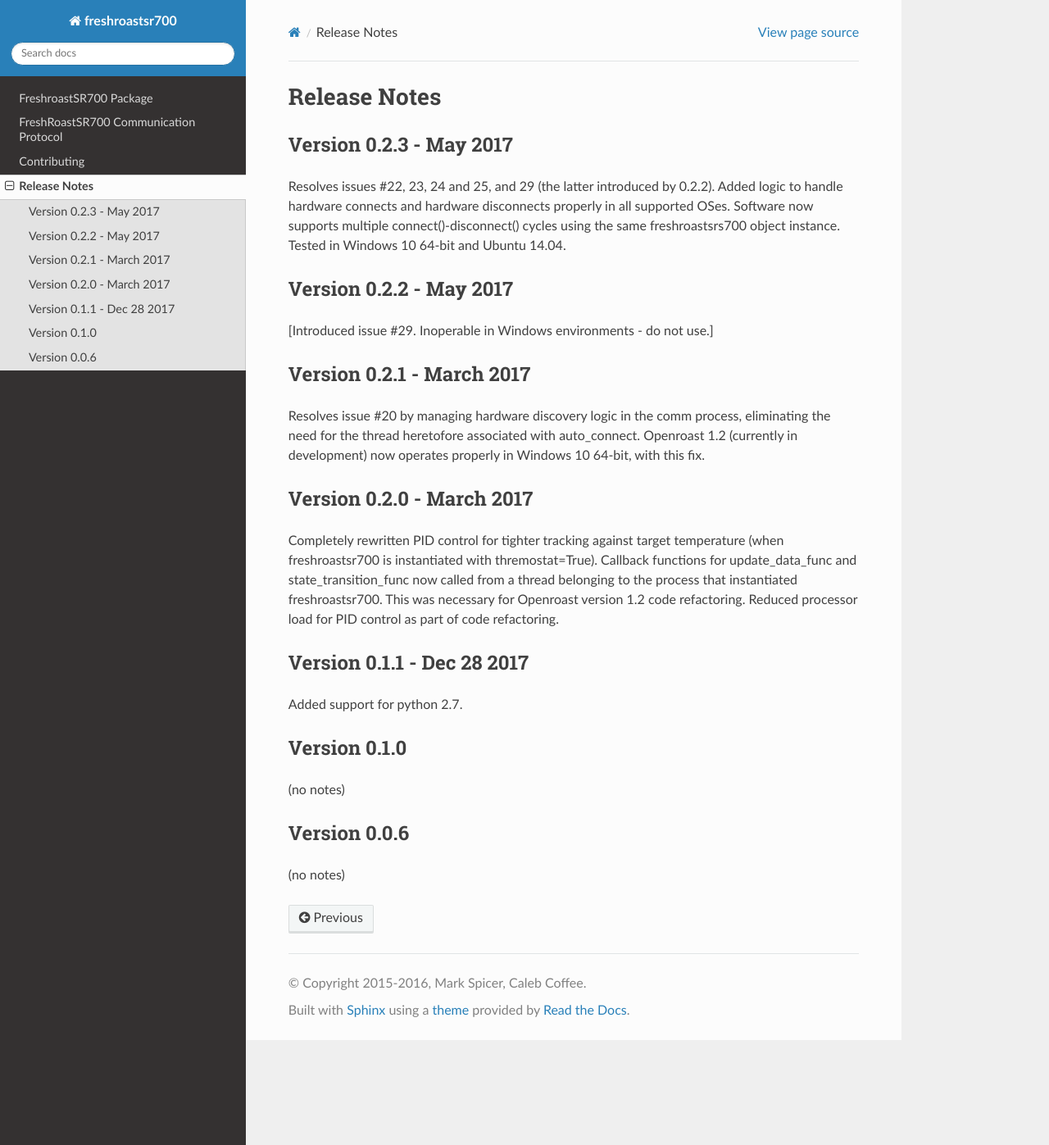
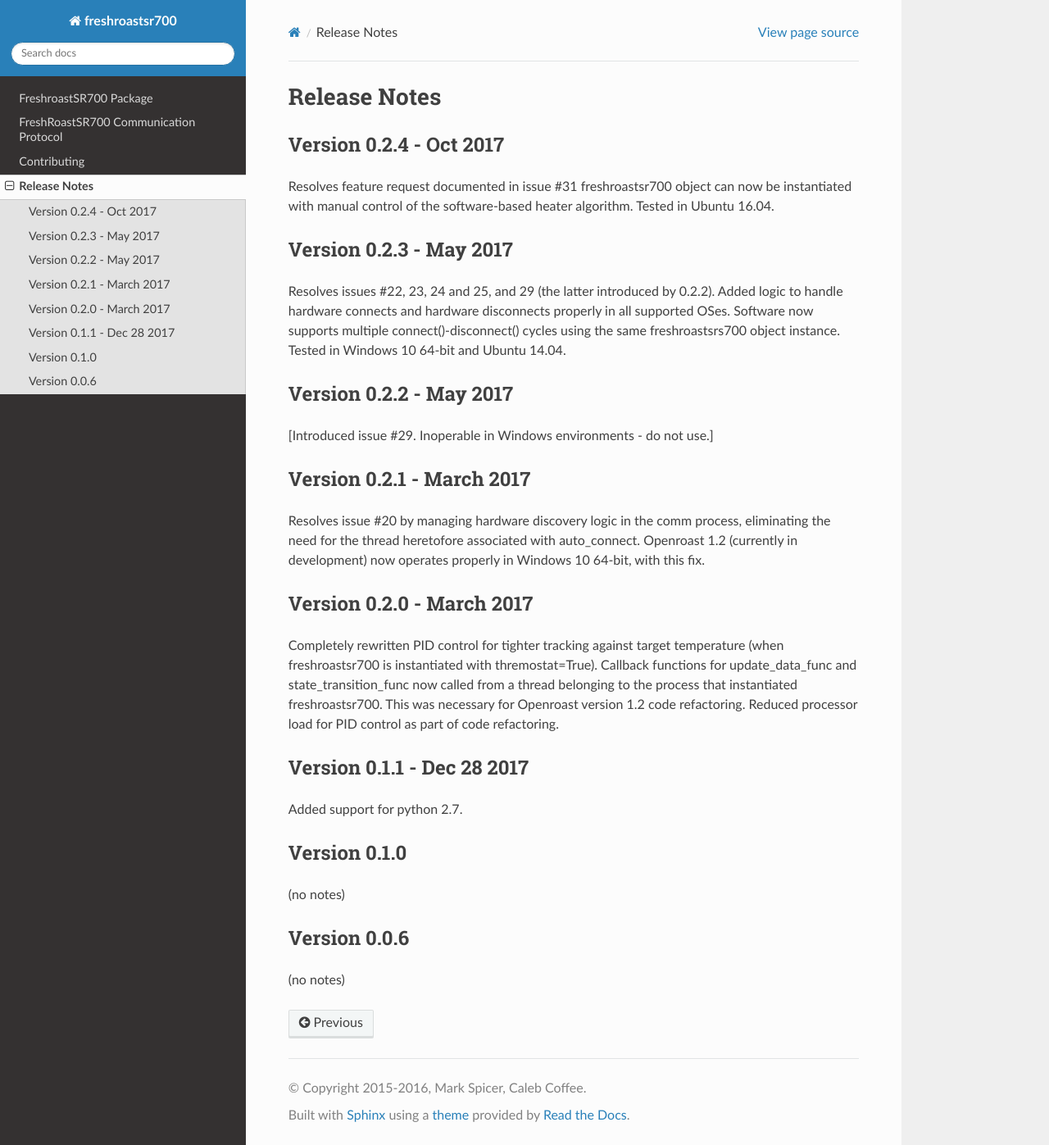
Before and after one commit to Roastero/freshroastsr700, a Sphinx documentation site: the page built from docs/releases.rst, in a window 1280 px wide and 1397 px high. Shown: the whole window at 82% size. Built offline with Sphinx 7.4.7 and the Read the Docs theme 2.0.0, drawn with Linux system fonts in a browser that asks for light colours.

Commit message:
Updating readme and releases docs.

```diff
--- a/README.rst
+++ b/README.rst
@@ -64,6 +64,12 @@ Please note that on OS X and Windows systems, you will need to install te ChiHen
 
 Version History
 ===============
+Version 0.2.4 - Oct 2017
+------------------------
+ - Resolves feature request documented in issue #31
+   freshroastsr700 object can now be instantiated with manual control
+   of the software-based heater algorithm.  Tested in Ubuntu 16.04.
+
 Version 0.2.3 - May 2017
 ------------------------
  - Resolves issues #22, 23, 24 and 25, and 29 (the latter introduced by
--- a/docs/releases.rst
+++ b/docs/releases.rst
@@ -1,5 +1,11 @@
 Release Notes
 =============
+
+Version 0.2.4 - Oct 2017
+------------------------
+Resolves feature request documented in issue #31
+freshroastsr700 object can now be instantiated with manual control
+of the software-based heater algorithm.  Tested in Ubuntu 16.04.
 
 Version 0.2.3 - May 2017
 ------------------------
```
